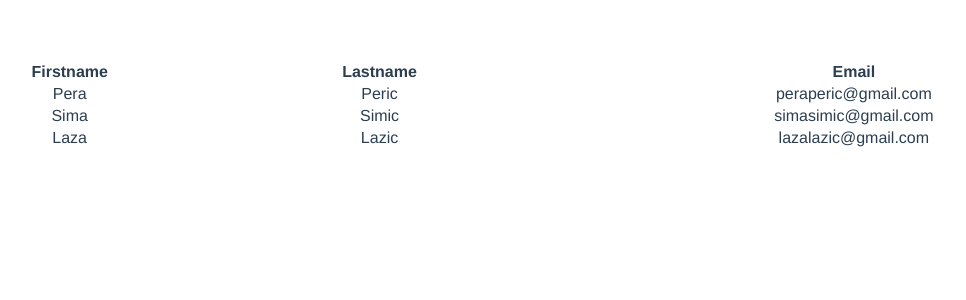
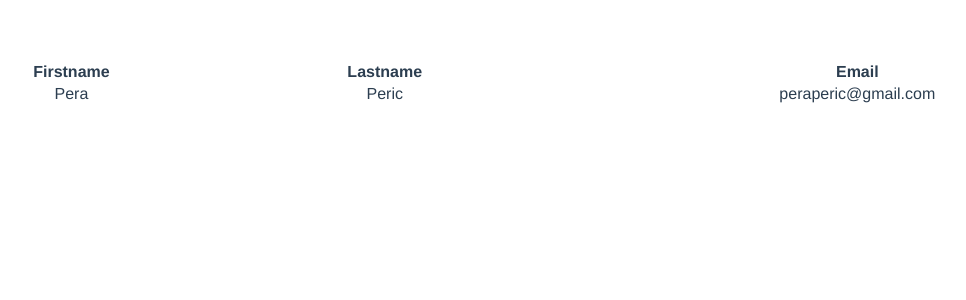
Before and after one commit to NoHeal4u/vuejsPrvi, a Vue app: page / in a window 1280 px wide. Shown: the top 300 px of the page, without its empty margins (96-1062 px from the left). Built offline with nearby package versions, Linux system fonts and the light colour scheme.

Commit message:
ubacen v-if

```diff
--- a/src/components/ContactsList.vue
+++ b/src/components/ContactsList.vue
@@ -9,7 +9,7 @@
     <th>Email</th>
   </tr>
 
-  <tr  v-for="(user,key) in users" :key="key">
+  <tr  v-for="(user,key) in users" :key="key" v-if = "user.name === 'Pera' ">
       <td>{{user.name}}</td>
       <td>{{user.lastName}}</td>
       <td>{{user.email}}</td>
```
